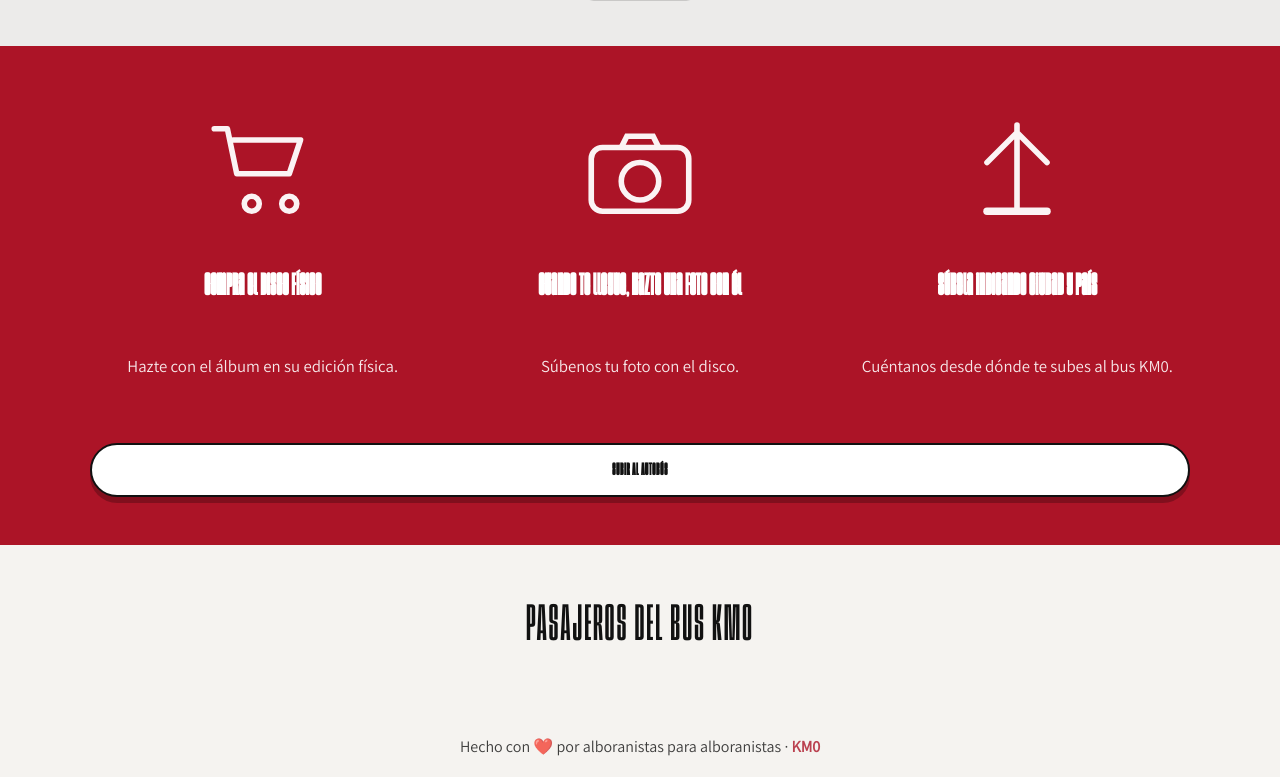
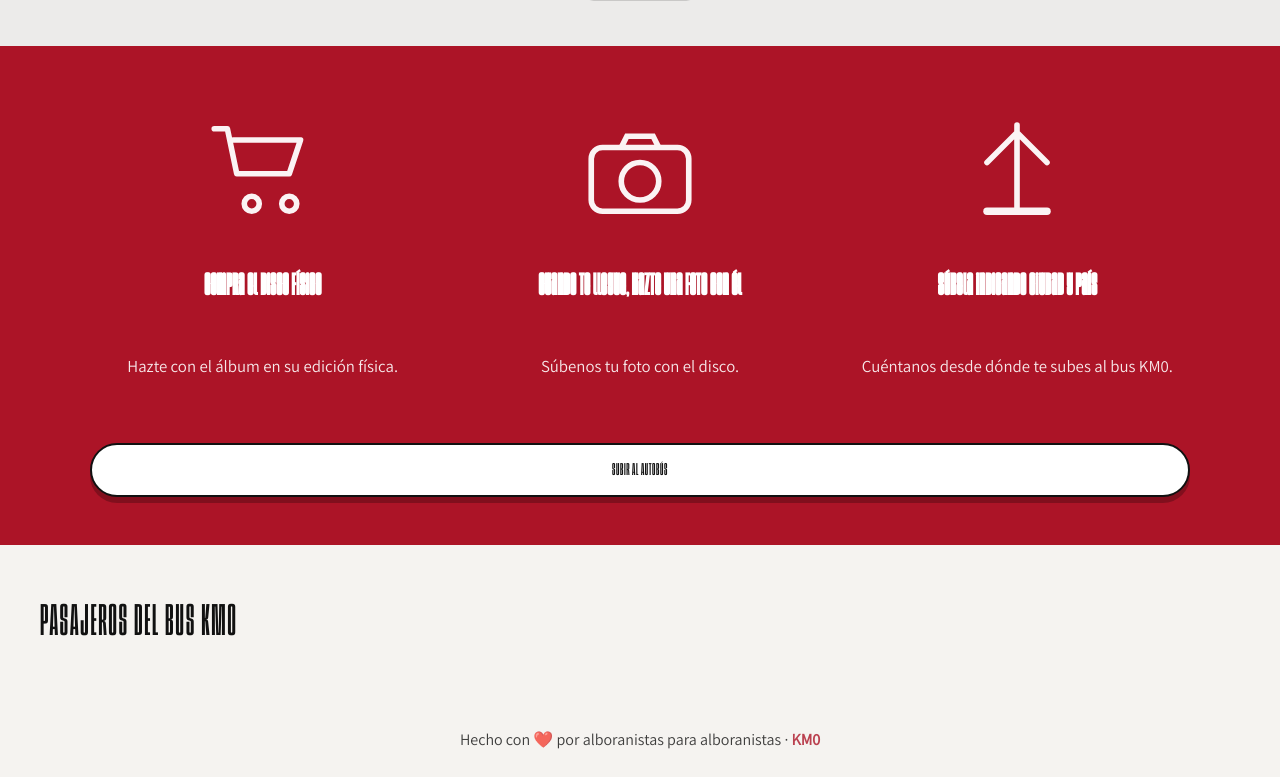
Before and after one commit to muyalboranista/bus-km0, a plain HTML site: page index.html in a window 1280 px wide. Shown: the part 495-1272 px from the top of the page. Drawn offline with Linux system fonts and the light colour scheme; no server answers.

Commit message:
Add files via upload

```diff
--- a/styles.css
+++ b/styles.css
@@ -4,7 +4,6 @@
 }
 
 /* Fuentes */
-@font-face{ font-family:"Superlumina"; src: url("superlumina.woff2") format("woff2"); font-display:swap; }
 @font-face{ font-family:"Cuerpo";     src: url("cuerpo.woff2")     format("woff2"); font-display:swap; }
 
 /* Base */
@@ -15,23 +14,6 @@ body{
   font-family:"Cuerpo", system-ui,-apple-system, Segoe UI, Roboto, Arial, sans-serif;
   line-height:1.45; font-weight:400;
 }
-
-/* TITULARES CON SUPERLUMINA */
-.display{
-  font-family: "Superlumina", system-ui, sans-serif;
-  font-weight: 200;       /* no bold, la fuente ya es fuerte */
-  text-transform: uppercase;
-  letter-spacing: 0.04em; /* un poco más abierto, para que respire */
-  line-height: 1.1;       /* que no se solape */
-  -webkit-font-smoothing: antialiased;
-  -moz-osx-font-smoothing: grayscale;
-}
-h2.display, h3.display{
-  font-size: clamp(2rem, 4vw, 2.6rem);
-  margin-bottom: .8rem;
-  text-align: center;
-}
-
 
 /* Fuerza lectura en bloques */
 .howto,.steps li,.step-text,.gallery,.cards,.card,.card .meta,.counter .label,.foot{
@@ -123,3 +105,61 @@ h2.display, h3.display{
 @keyframes shadowPulse{ 0%,100%{ transform:translateY(8px) scaleX(1) } 50%{ transform:translateY(8px) scaleX(1.05) } }
 @keyframes drop{ from{opacity:0; transform:translateY(-6px)} to{opacity:1; transform:translateY(0)} }
 @keyframes bump{ 0%{ transform:translateY(0) scale(1) } 35%{ transform:translateY(-2px) scale(1.04) } 100%{ transform:translateY(0) scale(1) } }
+
+
+/* Declara la fuente con su peso real */
+@font-face{
+  font-family: "Superlumina";
+  src: url("superlumina.woff2") format("woff2");
+  font-weight: 400;
+  font-style: normal;
+  font-display: swap;
+}
+
+/* Estilo base para titulares con Superlumina */
+.display{
+  font-family: "Superlumina", system-ui, sans-serif !important;
+  font-weight: 400 !important;          /* <- clave: nunca faux-bold */
+  text-transform: uppercase;
+  letter-spacing: 0.04em;
+  line-height: 1.1;
+  -webkit-font-smoothing: antialiased;
+  -moz-osx-font-smoothing: grayscale;
+  text-rendering: optimizeLegibility;
+}
+
+/* Tamaños típicos de sección (puedes ajustar) */
+h1.display{ font-size: clamp(2.4rem, 6vw, 3.2rem); }
+h2.display, h3.display{ font-size: clamp(2rem, 4.2vw, 2.6rem); }
+
+/* Botón CTA: que NO fuerce negrita a Superlumina */
+.cta{
+  font-family: "Cuerpo", system-ui, sans-serif; /* texto legible */
+  font-weight: 600;                              /* aspecto sólido sin faux bold */
+}
+.cta.display{
+  font-family: "Superlumina", system-ui, sans-serif;
+  font-weight: 400 !important;                   /* <- evita la negrita simulada */
+  letter-spacing: .04em;
+}
+
+/* Títulos de la infografía (los de debajo de los iconos) */
+.howto-graphic .step-title.display{
+  font-weight: 400 !important;                   /* <- quita la faux bold */
+  letter-spacing: .04em;
+}
+
+/* Si quieres que esos títulos usen la fuente de lectura en lugar de Superlumina,
+   descomenta este bloque y quita la clase .display de ese elemento:
+.howto-graphic .step-title{
+  font-family: "Cuerpo", system-ui, sans-serif;
+  font-weight: 700;
+  text-transform: none;
+}
+*/
+
+/* CTA grande bajo la infografía: que no herede pesos raros */
+.howto-graphic .cta{
+  font-family: "Cuerpo", system-ui, sans-serif;
+  font-weight: 700;
+}
```
